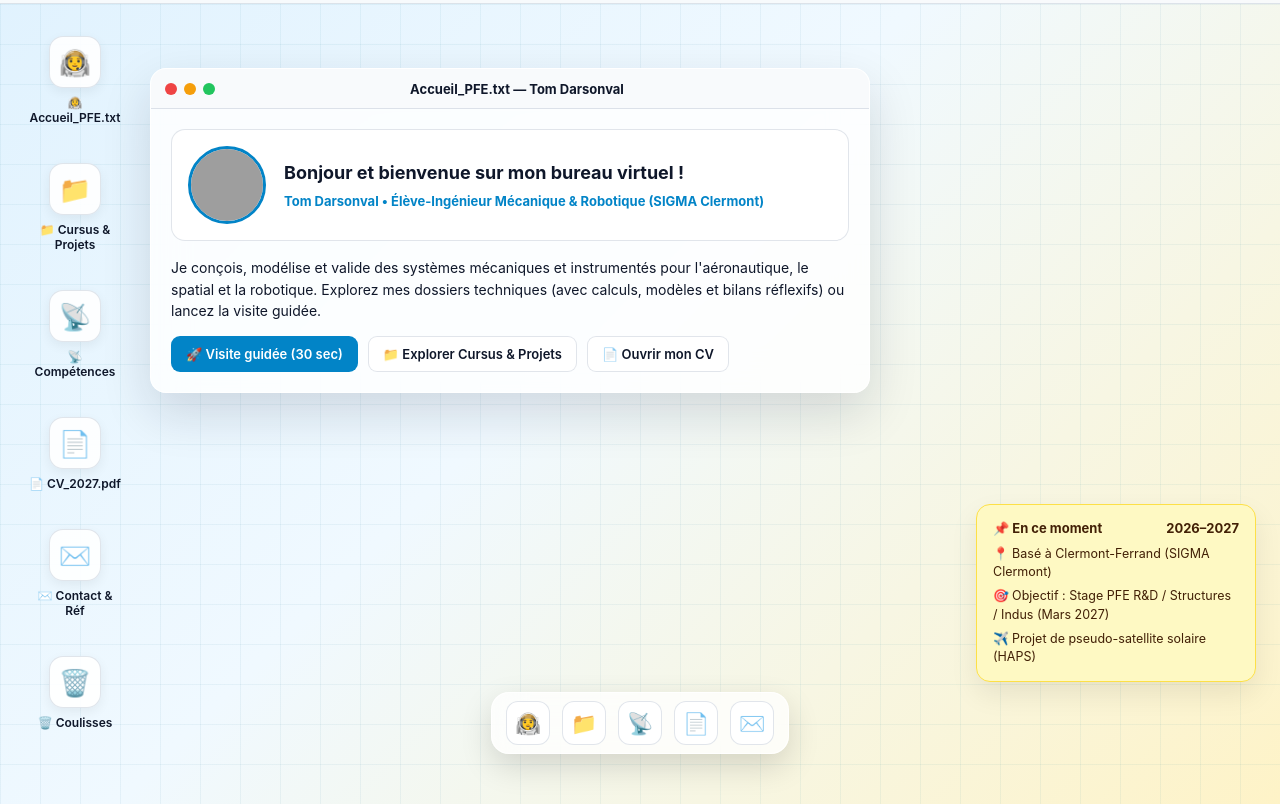
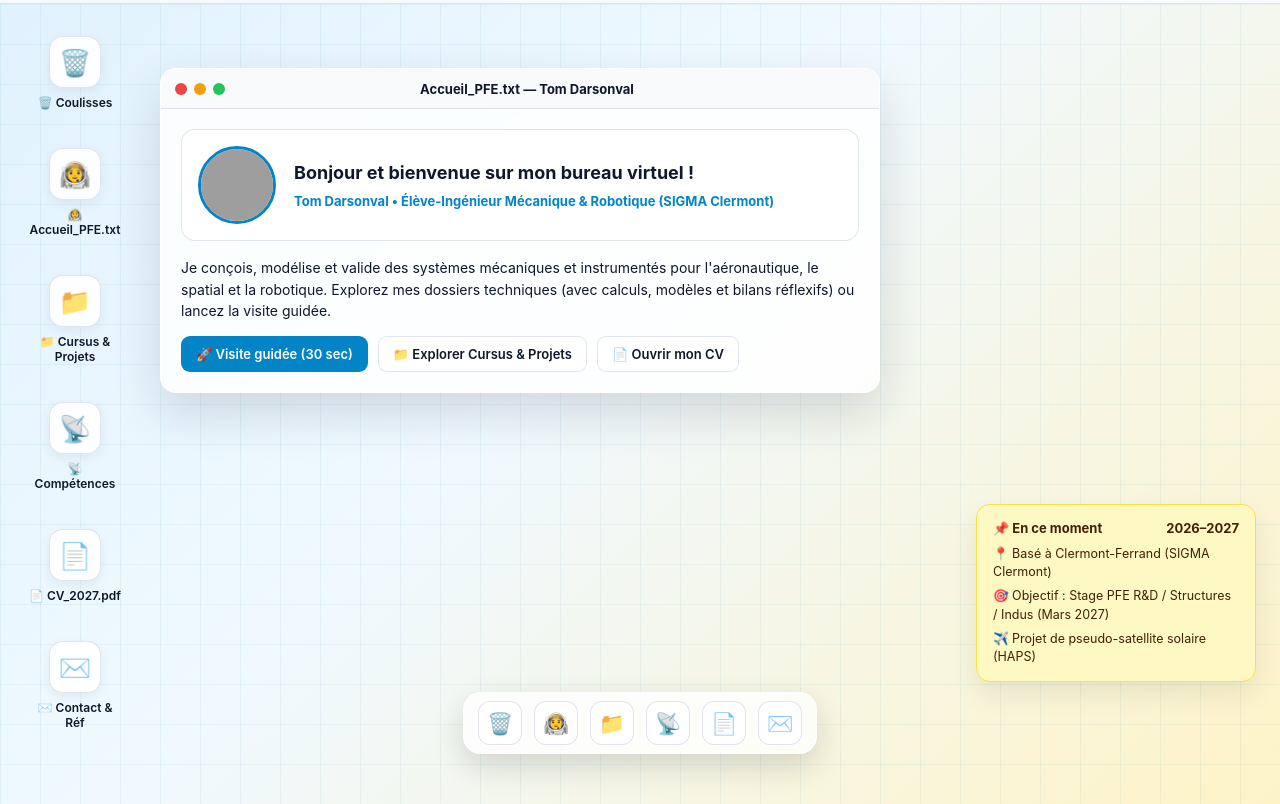
Before and after one commit to Lavnot/portfolio, a plain HTML site: page index.html in a window 1280 px wide. Shown: the part 32-836 px from the top of the page. Drawn offline with Linux system fonts and the light colour scheme; grey boxes are pictures that could not be loaded.

Commit message:
Update index.html

```diff
--- a/index.html
+++ b/index.html
@@ -523,7 +523,6 @@
       gap: 6px;
     }
 
-    /* Galerie multi-photos par projet */
     .project-gallery {
       display: grid;
       grid-template-columns: repeat(auto-fit, minmax(190px, 1fr));
@@ -701,12 +700,12 @@
           "✈️ Projet de pseudo-satellite solaire (HAPS)"
         ],
         icons: {
+          trash: "🗑️ Coulisses",
           welcome: "👨‍🚀 Accueil_PFE.txt",
           projects: "📁 Cursus & Projets",
           skills: "📡 Compétences",
           cv: "📄 CV_2027.pdf",
-          contact: "✉️ Contact & Réf",
-          trash: "🗑️ Coulisses"
+          contact: "✉️ Contact & Réf"
         },
         tabs: ["📋 Vue d'ensemble", "📐 Calculs & Modèles", "🔬 Prototypage & Bilan"],
         projects: [
@@ -714,7 +713,7 @@
             tag: "Aéronautique Stratosphérique • Projet 3A SIGMA Clermont (2026–2027)",
             title: "Conception d'un Pseudo-Satellite Solaire Haute Altitude (HAPS)",
             images: [
-              { src: "projet-haps.png", caption: "Architecture structurale & bilan énergétique du pseudo-satellite solaire (HAPS)" }
+              { src: "projet-haps.jpg", caption: "Architecture structurale & bilan énergétique du pseudo-satellite solaire (HAPS)" }
             ],
             kpis: [
               { val: "Vol persistant", lbl: "Autonomie solaire jour/nuit" },
@@ -816,6 +815,29 @@
               "Automatisation & Robotique industrielle : programmation hors-ligne de cellules robotisées sous RoboDK et programmation d'automates programmables (IEC 61131 / GRAFCET).",
               "Sécurité & Ergonomie atelier : conception de postes de travail et mise en conformité sécurité machines selon la norme ISO 13849."
             ]
+          },
+          {
+            tag: "Expérience Terrain & Relation Client • Bab'Kasia (Été 2025)",
+            title: "Vente, gestion opérationnelle & création de site web",
+            images: [],
+            kpis: [
+              { val: "2 mois", lbl: "Pont-à-Mousson (2025)" },
+              { val: "Site Web", lbl: "Conception & mise en ligne" },
+              { val: "Terrain", lbl: "Stocks & Relation client" }
+            ],
+            overview: {
+              context: "Immersion estivale de deux mois en environnement commercial chez Bab'Kasia (Pont-à-Mousson) : découverte du fonctionnement opérationnel d'une entreprise et contact direct avec la clientèle.",
+              tools: "Outils de création web, Gestion des stocks & logistique de commandes, Relation client.",
+              impact: "Développement de la polyvalence, de l'esprit d'équipe en environnement rythmé et d'une compréhension concrète des attentes utilisateurs/clients."
+            },
+            models: [
+              "Gestion opérationnelle : réception des commandes fournisseurs, contrôle, gestion des stocks et suivi des livraisons clients.",
+              "Digitalisation : conception et mise en ligne du site internet vitrine de la boutique."
+            ],
+            proto: [
+              "Accueil, conseil personnalisé et vente directe en magasin.",
+              "Bilan réflexif : une expérience terrain complémentaire à la formation d'ingénieur, renforçant l'écoute client et la réactivité opérationnelle."
+            ]
           }
         ]
       },
@@ -836,12 +858,12 @@
           "✈️ Solar Pseudo-Satellite Project (HAPS)"
         ],
         icons: {
+          trash: "🗑️ Behind_Scenes",
           welcome: "👨‍🚀 Welcome_PFE.txt",
           projects: "📁 Curriculum & Projects",
           skills: "📡 Skills_Matrix",
           cv: "📄 Resume_2027.pdf",
-          contact: "✉️ Contact & Ref",
-          trash: "🗑️ Behind_Scenes"
+          contact: "✉️ Contact & Ref"
         },
         tabs: ["📋 Overview", "📐 Models & Calculations", "🔬 Prototyping & Review"],
         projects: [
@@ -907,7 +929,6 @@
               { src: "Perseus 2.png", caption: "Full 3D CAD assembly of the 6×6 Rocker-Bogie rover (3DEXPERIENCE)" },
               { src: "Perseus 1.png", caption: "Assembled physical prototype during workshop obstacle-climbing tests" }
             ],
-
             kpis: [
               { val: "672 W / 14.8 Nm", lbl: "4× Brushless NEMA23" },
               { val: "19.14 MPa", lbl: "Von Mises Al 5754" },
@@ -952,6 +973,29 @@
               "Industrial Automation & Robotics: off-line robotic cell programming in RoboDK and PLC programming (IEC 61131 / GRAFCET).",
               "Shop-Floor Safety & Ergonomics: workstation design and machine safety compliance per ISO 13849."
             ]
+          },
+          {
+            tag: "Field & Customer Experience • Bab'Kasia (Summer 2025)",
+            title: "Sales, Operations Management & Website Creation",
+            images: [],
+            kpis: [
+              { val: "2 Months", lbl: "Pont-à-Mousson (2025)" },
+              { val: "Website", lbl: "Design & Deployment" },
+              { val: "Operations", lbl: "Inventory & Customer Care" }
+            ],
+            overview: {
+              context: "Two-month summer internship in a commercial environment at Bab'Kasia (Pont-à-Mousson, France): hands-on business operations and direct customer service.",
+              tools: "Web Creation Tools, Inventory & Order Logistics, Customer Relations.",
+              impact: "Strengthened adaptability, teamwork in a fast-paced setting, and practical understanding of end-user needs."
+            },
+            models: [
+              "Operations & Logistics: supplier order intake, inventory tracking, and customer order fulfillment.",
+              "Digital Presence: designed and launched the store's showcase website."
+            ],
+            proto: [
+              "In-store customer advisory, sales, and service.",
+              "Reflective takeaway: a valuable field experience complementing engineering studies through customer-centric execution."
+            ]
           }
         ]
       }
@@ -974,8 +1018,13 @@
     </div>
   </header>
 
-  <!-- ICÔNES DU BUREAU (SIMPLE CLIC) -->
+  <!-- ICÔNES DU BUREAU (COULISSES EN HAUT À GAUCHE) -->
   <main class="desktop" id="desktop">
+    <div class="desktop-icon" onclick="openWindow('win-trash')">
+      <div class="icon-box">🗑️</div>
+      <span id="lbl-trash">Coulisses</span>
+    </div>
+
     <div class="desktop-icon" onclick="openWindow('win-welcome')">
       <div class="icon-box">👨‍🚀</div>
       <span id="lbl-welcome">Accueil_PFE.txt</span>
@@ -1001,11 +1050,6 @@
       <span id="lbl-contact">Contact & Réf</span>
     </div>
 
-    <div class="desktop-icon" onclick="openWindow('win-trash')">
-      <div class="icon-box">🗑️</div>
-      <span id="lbl-trash">Coulisses</span>
-    </div>
-
     <!-- POST-IT ÉPINGLÉ -->
     <aside class="postit-widget">
       <div class="postit-title">
@@ -1016,8 +1060,31 @@
     </aside>
   </main>
 
+  <!-- FENÊTRE COULISSES (POSITIONNÉE EN HAUT À GAUCHE) -->
+  <section class="window" id="win-trash" style="top: 46px; left: 20px; width: 560px;">
+    <div class="window-header" onmousedown="startDrag(event, 'win-trash')">
+      <div class="window-controls">
+        <button class="win-dot win-close" onclick="closeWindow('win-trash')"></button>
+        <button class="win-dot win-min" onclick="closeWindow('win-trash')"></button>
+        <button class="win-dot win-max" onclick="toggleMax('win-trash')"></button>
+      </div>
+      <div class="window-title">🗑️ Coulisses_&_Engagements.log</div>
+      <div style="width:36px;"></div>
+    </div>
+    <div class="window-body">
+      <div class="project-card">
+        <h3>🎉 FizZteam — Association Étudiante (2025–2026)</h3>
+        <p>Organisation d'événements et coordination logistique sur le campus de SIGMA Clermont : gestion d'équipe, budget et sens du collectif.</p>
+      </div>
+      <div class="project-card" style="margin-bottom:0;">
+        <h3>🏔️ Centres d'intérêt</h3>
+        <p>Aéronautique (membre actif d'associations spécialisées, titulaire du BIA) et pratique régulière des sports de plein air.</p>
+      </div>
+    </div>
+  </section>
+
   <!-- FENÊTRE 1 : ACCUEIL INCARNÉ -->
-  <section class="window active" id="win-welcome" style="top: 64px; left: 150px;">
+  <section class="window active" id="win-welcome" style="top: 64px; left: 160px;">
     <div class="window-header" onmousedown="startDrag(event, 'win-welcome')">
       <div class="window-controls">
         <button class="win-dot win-close" onclick="closeWindow('win-welcome')"></button>
@@ -1054,7 +1121,7 @@
         <button class="win-dot win-min" onclick="closeWindow('win-projects')"></button>
         <button class="win-dot win-max" onclick="toggleMax('win-projects')"></button>
       </div>
-      <div class="window-title">📁 Cursus_&_Projets (Preuves d'Ingénierie)</div>
+      <div class="window-title">📁 Cursus_&_Projets (Preuves d'Ingénierie & Expériences)</div>
       <div style="width:36px;"></div>
     </div>
     <div class="window-body" id="projects-container"></div>
@@ -1161,39 +1228,9 @@
     </div>
   </section>
 
-  <!-- FENÊTRE 6 : COULISSES & ENGAGEMENTS -->
-  <section class="window" id="win-trash" style="top: 130px; left: 320px; width: 580px;">
-    <div class="window-header" onmousedown="startDrag(event, 'win-trash')">
-      <div class="window-controls">
-        <button class="win-dot win-close" onclick="closeWindow('win-trash')"></button>
-        <button class="win-dot win-min" onclick="closeWindow('win-trash')"></button>
-        <button class="win-dot win-max" onclick="toggleMax('win-trash')"></button>
-      </div>
-      <div class="window-title">🗑️ Coulisses_&_Engagements.log</div>
-      <div style="width:36px;"></div>
-    </div>
-    <div class="window-body">
-      <div class="project-card">
-        <h3>☀️ Projet de pseudo-satellite solaire (2026–2027)</h3>
-        <p>Développement actuel en dernière année à SIGMA Clermont autour des architectures stratosphériques / haute altitude à propulsion solaire.</p>
-      </div>
-      <div class="project-card">
-        <h3>🎉 FizZteam — Association Étudiante (2025–2026)</h3>
-        <p>Organisation d'événements et coordination logistique sur le campus de SIGMA Clermont : gestion d'équipe, budget et sens du collectif.</p>
-      </div>
-      <div class="project-card">
-        <h3>🛍️ Bab'Kasia — Expérience Terrain & Web (Été 2025)</h3>
-        <p>Vente, relation client, gestion des stocks et création du site internet de la boutique : compréhension concrète des besoins clients.</p>
-      </div>
-      <div class="project-card" style="margin-bottom:0;">
-        <h3>🏔️ Centres d'intérêt</h3>
-        <p>Aéronautique (membre actif d'associations spécialisées, titulaire du BIA) et pratique régulière des sports de plein air.</p>
-      </div>
-    </div>
-  </section>
-
   <!-- DOCK INFÉRIEUR -->
   <nav class="dock">
+    <div class="dock-item" title="Coulisses" onclick="openWindow('win-trash')">🗑️</div>
     <div class="dock-item" title="Accueil" onclick="openWindow('win-welcome')">👨‍🚀</div>
     <div class="dock-item" title="Cursus & Projets" onclick="openWindow('win-projects')">📁</div>
     <div class="dock-item" title="Compétences" onclick="openWindow('win-skills')">📡</div>
@@ -1224,12 +1261,12 @@
       document.getElementById("top-status").textContent = d.status;
       document.getElementById("lang-btn").textContent = currentLang === "fr" ? "🇬🇧 EN" : "🇫🇷 FR";
 
+      document.getElementById("lbl-trash").textContent = d.icons.trash;
       document.getElementById("lbl-welcome").textContent = d.icons.welcome;
       document.getElementById("lbl-projects").textContent = d.icons.projects;
       document.getElementById("lbl-skills").textContent = d.icons.skills;
       document.getElementById("lbl-cv").textContent = d.icons.cv;
       document.getElementById("lbl-contact").textContent = d.icons.contact;
-      document.getElementById("lbl-trash").textContent = d.icons.trash;
 
       document.getElementById("welcome-title").textContent = d.welcomeTitle;
       document.getElementById("welcome-sub").textContent = d.welcomeSub;
```
